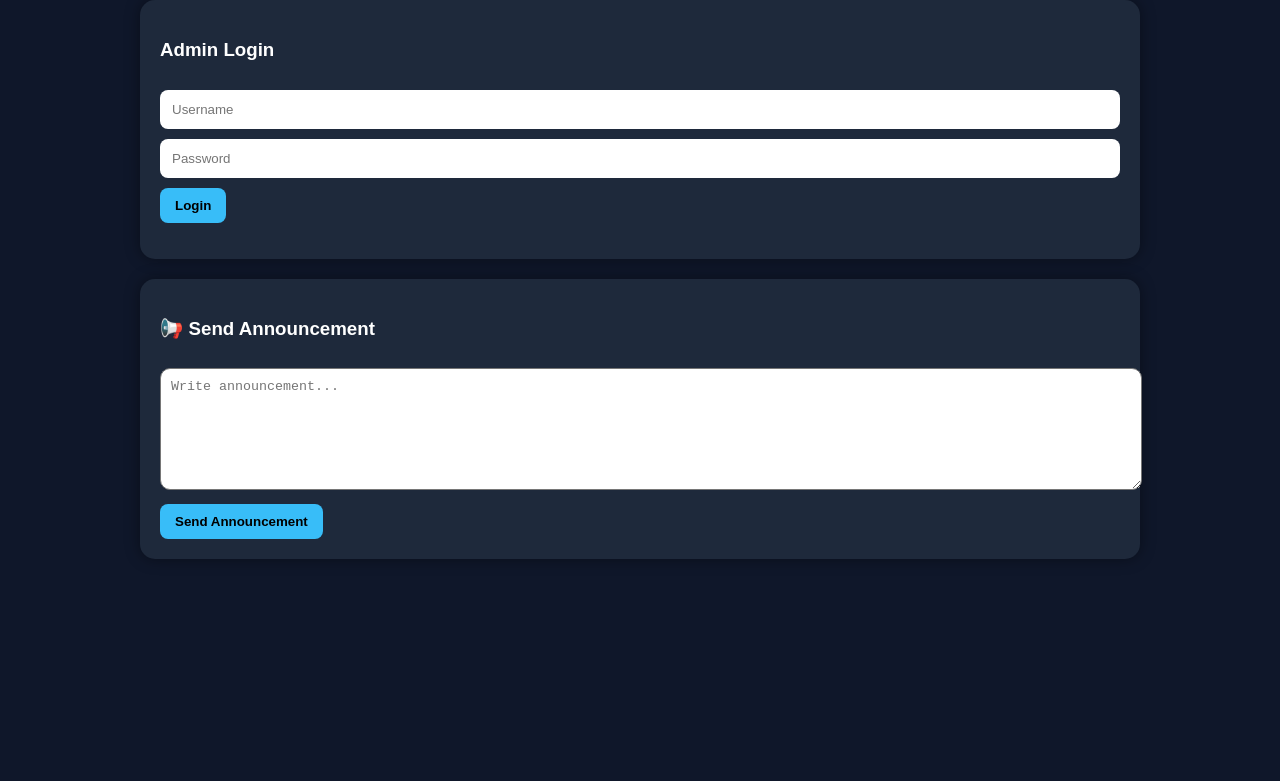
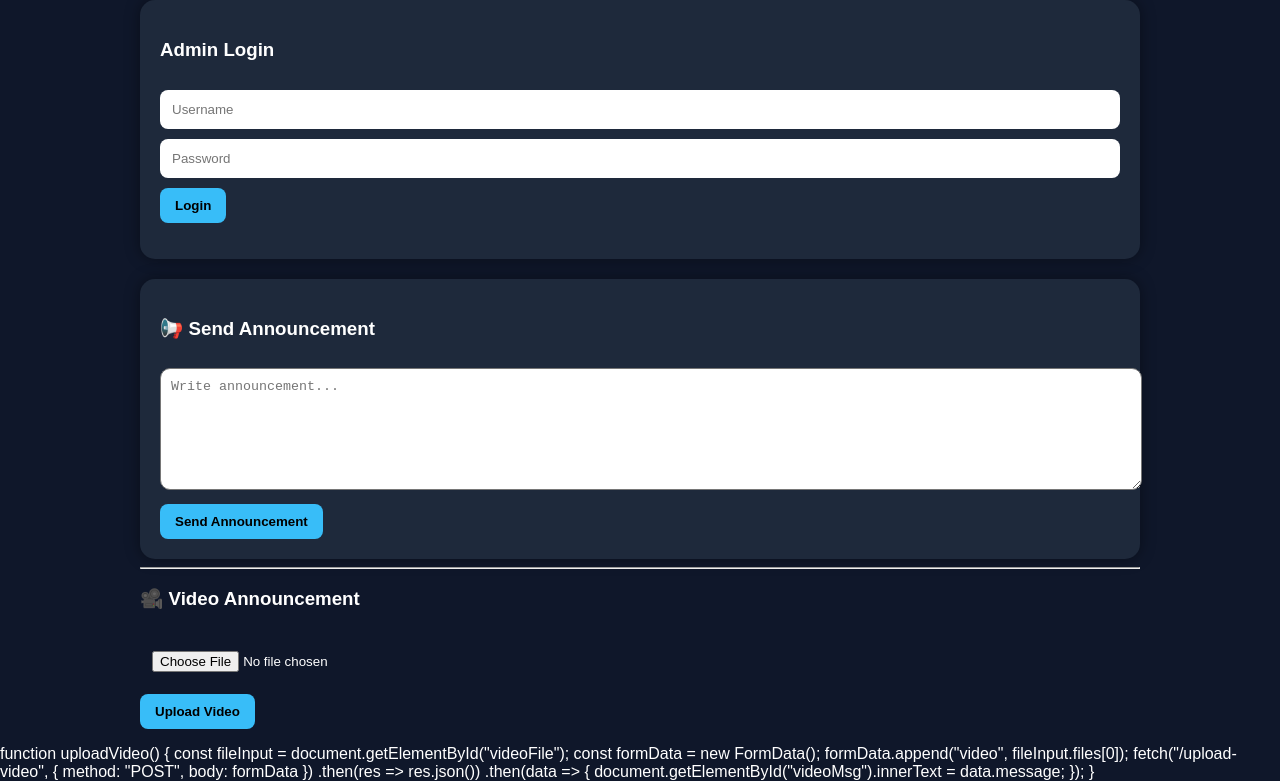
Before and after one commit to laurentprivet/lcm-coin-project, a website: page public/admin.html in a window 1280 px wide. Shown: the part 128-909 px from the top of the page. Before the commit the page ends 800 px from the top, so only its background shows below. Drawn offline with Linux system fonts and the light colour scheme.

Commit message:
add admin video upload UI

```diff
--- a/public/admin.html
+++ b/public/admin.html
@@ -48,6 +48,15 @@
     </button>
 
 </div>
+<hr>
+
+<h3>🎥 Video Announcement</h3>
+
+<input type="file" id="videoFile">
+
+<button onclick="uploadVideo()">Upload Video</button>
+
+<p id="videoMsg"></p>
     <div id="adminPanel" class="card" style="display:none;">
 
         <!-- ANALYTICS -->
@@ -114,7 +123,23 @@
     </div>
 
 </div>
+function uploadVideo() {
 
+    const fileInput = document.getElementById("videoFile");
+    const formData = new FormData();
+
+    formData.append("video", fileInput.files[0]);
+
+    fetch("/upload-video", {
+        method: "POST",
+        body: formData
+    })
+    .then(res => res.json())
+    .then(data => {
+        document.getElementById("videoMsg").innerText = data.message;
+    });
+
+}
 <script>
     // ================= SEND ANNOUNCEMENT =================
 function sendAnnouncement() {
```
